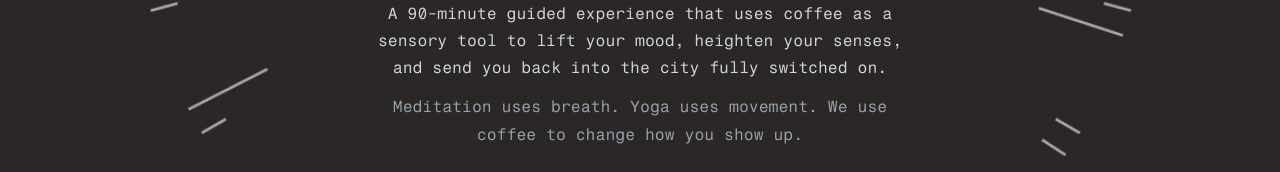
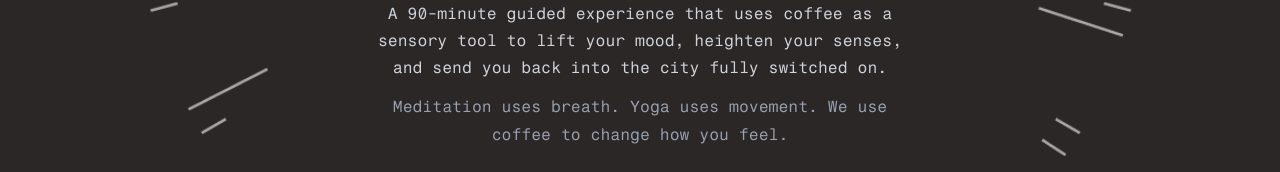
Before and after one commit to christare/tare-website, a Next.js app: page / in a window 1280 px wide. Shown: the part 523-695 px from the top of the page. Built offline with nearby package versions, Linux system fonts and the light colour scheme; no server answers.

Commit message:
copy update

```diff
--- a/src/app/page.tsx
+++ b/src/app/page.tsx
@@ -243,7 +243,7 @@ function StudioPageContent() {
               className="text-gray-400 leading-relaxed text-xs sm:text-sm md:text-base"
               style={{ fontFamily: 'FragmentMono, monospace', lineHeight: '1.7' }}
             >
-              Meditation uses breath. Yoga uses movement. We use coffee to change how you show up.
+              Meditation uses breath. Yoga uses movement. We use coffee to change how you feel.
             </p>
           </motion.div>
         </div>
```
